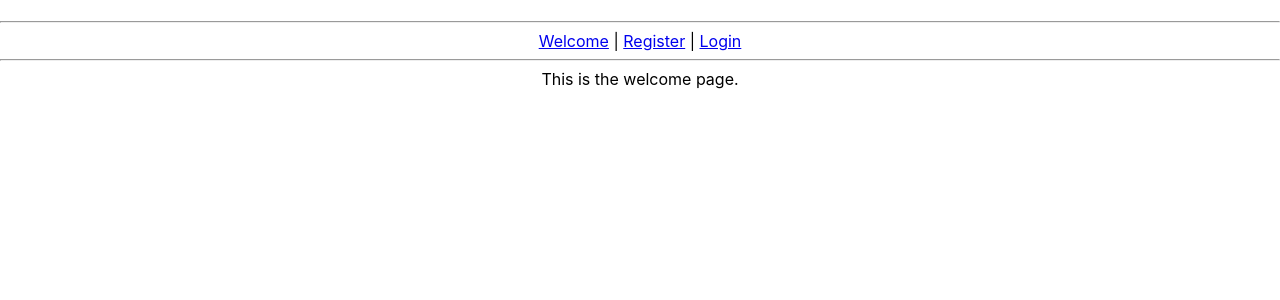
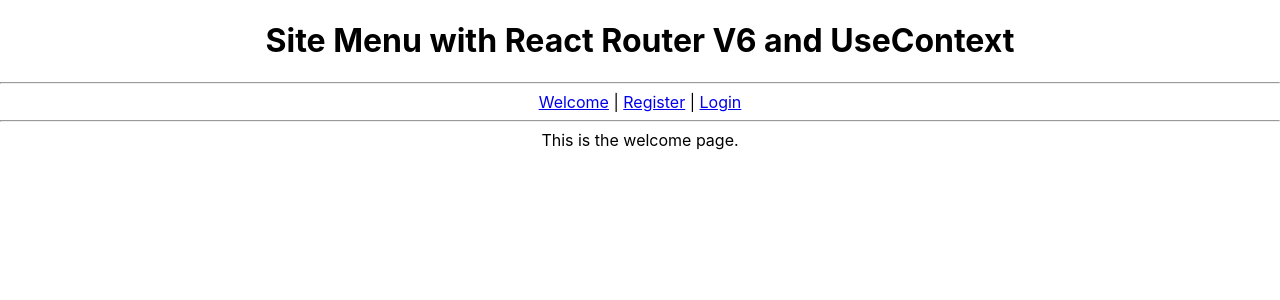
Before and after one commit to bekircbc/sitemenu-react-usecontext, a React (Vite) app: page /welcome in a window 1280 px wide. Shown: the top 300 px of the page. Built offline with nearby package versions, Linux system fonts and the light colour scheme.

Commit message:
useContext is working.

```diff
--- a/src/AppContext.jsx
+++ b/src/AppContext.jsx
@@ -3,7 +3,7 @@
 export const AppContext = createContext();
 
 export const AppProvider = ({ children }) => {
-  const siteTitel = "Site Menu with React Router V6 and UseContext";
+  const siteTitle = "Site Menu with React Router V6 and UseContext";
   const [siteStatus, setSiteStatus] = useState("development");
 
   const toggleStatus = () => {
@@ -13,7 +13,7 @@
   return (
     <AppContext.Provider
       value={{
-        siteTitel,
+        siteTitle,
         siteStatus,
         setSiteStatus,
         toggleStatus,
```
